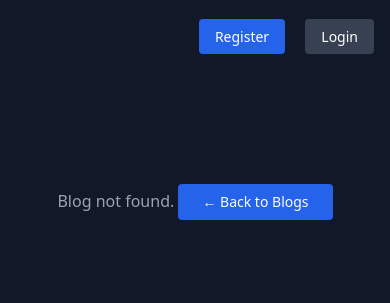
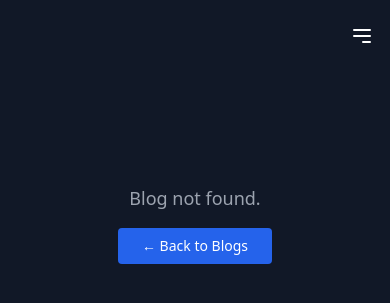
Before and after one commit to shahnawazgull/blogify, a Django app: page /comments/5 in a window 390 px wide. Shown: the top 303 px of the page. Run offline with Django 5.2, Linux system fonts and the light colour scheme; some libraries are stand-ins or nearby versions.

Commit message:
responsiveness

```diff
--- a/home/templates/header.html
+++ b/home/templates/header.html
@@ -9,10 +9,10 @@
     <link rel="icon" href="https://cdn-icons-png.flaticon.com/512/2965/2965567.png" type="image/png">
 </head>
 
-<body class="bg-gray-900 text-white min-h-screen">
+<body class="bg-gray-900 text-white min-h-screen flex flex-col">
     <!-- Header -->
-    <header class="flex justify-between items-center px-4 md:px-10 py-6 mb-8">
-        <h1 class="text-3xl font-bold">
+    <header class="flex justify-between items-center px-4 sm:px-6 md:px-10 py-6 mb-8">
+        <h1 class="text-2xl sm:text-3xl md:text-4xl font-bold">
             {% if is_landing %}
             {% if user.is_authenticated %}
             <a href="{% url 'landing' %}">Welcome <span class="text-blue-400">{{ user.first_name }}</span></a>
@@ -20,38 +20,59 @@
             <a href="{% url 'landing' %}">Welcome to <span class="text-blue-400">Blogify</span></a>
             {% endif %}
             {% elif user.is_authenticated %}
-            {% if is_upload%}
+            {% if is_upload %}
             <a href="{% url 'landing' %}">Upload a New <span class="text-blue-400">Blog</span></a>
             {% else %}
             <a href="{% url 'landing' %}">Welcome <span class="text-blue-400">{{user.first_name}}</span></a>
             {% endif %}
             {% endif %}
         </h1>
-        <div class="space-x-4">
+        <!-- Hamburger Icon for Mobile -->
+        <button id="hamburger" class="sm:hidden text-white focus:outline-none">
+            <svg class="w-6 h-6" fill="none" stroke="currentColor" viewBox="0 0 24 24"
+                xmlns="http://www.w3.org/2000/svg">
+                <path stroke-linecap="round" stroke-linejoin="round" stroke-width="2" d="M4 6h16M4 12h16m-7 6h7"></path>
+            </svg>
+        </button>
+        <!-- Navigation Menu -->
+        <div id="nav-menu"
+            class="hidden sm:flex sm:items-center sm:gap-4 flex-col sm:flex-row absolute sm:static top-16 left-0 w-full sm:w-auto bg-gray-900 sm:bg-transparent p-4 sm:p-0 transition-all duration-300">
             {% if user.is_authenticated %}
             {% if is_upload or is_update %}
-            <a href="{% url 'landing' %}" class="text-sm bg-gray-700 hover:bg-gray-600 px-4 py-2 rounded">← Back to
+            <a href="{% url 'landing' %}"
+                class="text-sm bg-gray-700 hover:bg-gray-600 px-4 py-2 rounded transition-colors duration-200">← Back to
                 Home</a>
             {% else %}
             <a href="{% url 'upload_blogs' %}"
-                class="bg-blue-600 hover:bg-blue-700 text-white px-4 py-2 rounded text-sm">+ Upload Blog</a>
-            {% endif%}
+                class="bg-blue-600 hover:bg-blue-700 text-white px-4 py-2 rounded text-sm transition-colors duration-200">+
+                Upload Blog</a>
+            {% endif %}
             <a href="{% url 'user_logout' %}" onclick="return confirm('Are you sure you want to log out?');"
-                class="bg-gray-700 hover:bg-gray-600 text-white px-4 py-2 rounded text-sm">Logout</a>
+                class="bg-gray-700 hover:bg-gray-600 text-white px-4 py-2 rounded text-sm transition-colors duration-200">Logout</a>
             {% else %}
             <a href="{% url 'register' %}"
-                class="bg-blue-600 hover:bg-blue-700 text-white px-4 py-2 rounded text-sm">Register</a>
+                class="bg-blue-600 hover:bg-blue-700 text-white px-4 py-2 rounded text-sm transition-colors duration-200">Register</a>
             <a href="{% url 'login' %}"
-                class="bg-gray-700 hover:bg-gray-600 text-white px-4 py-2 rounded text-sm">Login</a>
+                class="bg-gray-700 hover:bg-gray-600 text-white px-4 py-2 rounded text-sm transition-colors duration-200">Login</a>
             {% endif %}
         </div>
     </header>
 
     <!-- Main content -->
-    <main class="px-4 md:px-10">
+    <main>
         {% block content %}
         {% endblock %}
     </main>
+
+    <!-- JavaScript for Hamburger Menu Toggle -->
+    <script>
+        const hamburger = document.getElementById('hamburger');
+        const navMenu = document.getElementById('nav-menu');
+
+        hamburger.addEventListener('click', () => {
+            navMenu.classList.toggle('hidden');
+        });
+    </script>
 </body>
 
 </html>
--- a/home/templates/viewBlog.html
+++ b/home/templates/viewBlog.html
@@ -1,107 +1,110 @@
 {% include "header.html" %}
 
 <body class="bg-gray-900 text-white min-h-screen">
-  <!-- Blog Content -->
   {% if blog %}
+  <!-- Blog Image -->
   <div class="w-full">
     {% if blog.file %}
-    <img src="{{ blog.file.url }}" alt="Blog Image" class="w-full h-[500px] object-cover">
+    <img src="{{ blog.file.url }}" alt="Blog Image" class="w-full max-h-[500px] object-cover">
     {% else %}
     <img src="https://via.placeholder.com/1200x500?text=No+Image" alt="Placeholder"
-      class="w-full h-[500px] object-cover">
+      class="w-full max-h-[500px] object-cover">
     {% endif %}
   </div>
 
-  <main class="w-full px-4 md:px-20 py-10">
-    <h2 class="text-4xl font-bold text-blue-300 mb-6">{{ blog.title }}</h2>
+  <!-- Blog Content -->
+  <main class="w-full px-4 sm:px-6 md:px-12 lg:px-24 xl:px-32 py-10 max-w-screen-2xl mx-auto">
+    <h2 class="text-3xl sm:text-4xl font-bold text-blue-300 mb-6">{{ blog.title }}</h2>
 
-    <p class="text-lg text-gray-200 leading-relaxed mb-10 whitespace-pre-line">
+    <p class="text-base sm:text-lg text-gray-200 leading-relaxed mb-10 whitespace-pre-line">
       {{ blog.desc }}
     </p>
 
-    <div class="text-sm text-gray-400 mb-10">
-      <p>Author: <span class="text-white">{{ blog.author }}</span></p>
+    <div class="text-sm text-gray-400 mb-10 space-y-1">
+      <p>Author: <span class="text-white font-medium">{{ blog.author }}</span></p>
       <p>Published: <span class="text-white">{{ blog.published }}</span></p>
     </div>
 
     <a href="{% url 'landing' %}"
-      class="inline-block bg-blue-600 hover:bg-blue-700 text-white px-6 py-2 rounded text-sm">
+      class="inline-block bg-blue-600 hover:bg-blue-700 transition-colors duration-200 text-white px-5 py-2 rounded text-sm font-medium">
       ← Back to Blogs
     </a>
 
     <!-- Comments Section -->
-    <section class="mt-12">
-      <h3 class="text-xl font-bold uppercase border-b border-gray-600 pb-2 mb-6">Comments</h3>
+    <section class="mt-14">
+      <h3 class="text-xl sm:text-2xl font-bold uppercase border-b border-gray-600 pb-2 mb-6">Comments</h3>
       <form class="space-y-6" method="post" action="{% url 'comments' blog.id %}">
         {% csrf_token %}
-        <div class="flex flex-col md:flex-row md:space-x-6">
-          <div class="flex-1">
-            <input type="text" name="name" placeholder="Name (required)"
-              class="w-full p-3 bg-gray-800 text-gray-200 border border-gray-700 rounded focus:outline-none focus:border-blue-500"
-              required />
-          </div>
-          <div class="flex-1 mt-6 md:mt-0">
-            <input type="email" name="email" placeholder="Email (required)"
-              class="w-full p-3 bg-gray-800 text-gray-200 border border-gray-700 rounded focus:outline-none focus:border-blue-500"
-              required />
-          </div>
+        <div class="flex flex-col md:flex-row gap-6">
+          <input type="text" name="name" placeholder="Name (required)"
+            class="flex-1 p-3 bg-gray-800 text-gray-200 border border-gray-700 rounded focus:outline-none focus:ring-2 focus:ring-blue-500"
+            required />
+          <input type="email" name="email" placeholder="Email (required)"
+            class="flex-1 p-3 bg-gray-800 text-gray-200 border border-gray-700 rounded focus:outline-none focus:ring-2 focus:ring-blue-500"
+            required />
         </div>
-        <div>
-          <textarea name="comments" placeholder="Write your comment here (related to the blog)" rows="5"
-            class="w-full p-3 bg-gray-800 text-gray-200 border border-gray-700 rounded focus:outline-none focus:border-blue-500"
-            required></textarea>
-        </div>
-        <div>
-          <button type="submit" class="w-full bg-gray-700 hover:bg-gray-600 text-white p-3 rounded">Post
-            comment</button>
-        </div>
-        <p class="text-sm text-gray-400">Comments are moderated and generally will be posted if they are on-topic and
-          not abusive. For more information, please see our <a href="#" class="text-blue-400 underline">Comments FAQ</a>
+
+        <textarea name="comments" placeholder="Write your comment here (related to the blog)" rows="5"
+          class="w-full p-3 bg-gray-800 text-gray-200 border border-gray-700 rounded focus:outline-none focus:ring-2 focus:ring-blue-500"
+          required></textarea>
+
+        <button type="submit"
+          class="w-full bg-gray-700 hover:bg-gray-600 transition-colors duration-200 text-white p-3 rounded font-semibold">
+          Post Comment
+        </button>
+
+        <p class="text-sm text-gray-400">
+          Comments are moderated and generally will be posted if they are on-topic and not abusive.
+          For more info, see our
+          <a href="#" class="text-blue-400 underline">Comments FAQ</a>
         </p>
       </form>
+
+      <!-- Toggle Opinions Button -->
       <button id="toggle-opinions" type="button"
-        class="w-60 mt-4 bg-gray-600 hover:bg-gray-500 text-white p-3 rounded">Show Opinions</button>
+        class="w-full sm:w-60 mt-8 bg-gray-600 hover:bg-gray-500 transition-colors duration-200 text-white p-3 rounded font-semibold">
+        Show Opinions
+      </button>
+
+      <!-- Opinions Section -->
       <div id="opinions-section" class="mt-6 hidden">
+        {% if opinions %}
         <div class="space-y-6">
-          <!-- Static Comment 1 -->
-          {% if opinions %}
           {% for op in opinions %}
           <div class="bg-gray-800 p-4 rounded-lg shadow-md">
-            <div class="flex items-center justify-between mb-2">
-              <p class="text-blue-400 font-semibold">{{op.name}}</p>
-              <p class="text-gray-400 text-sm">{{op.created_at}}</p>
+            <div class="flex flex-col sm:flex-row sm:items-center sm:justify-between mb-2">
+              <p class="text-blue-400 font-semibold">{{ op.name }}</p>
+              <p class="text-gray-400 text-sm">{{ op.created_at }}</p>
             </div>
-            <p class="text-gray-200">{{op.comments}}</p>
+            <p class="text-gray-200">{{ op.comments }}</p>
           </div>
           {% endfor %}
-          {% else %}
-          <p class="text-gray-200">Not Found</p>
-          {% endif %}
         </div>
+        {% else %}
+        <p class="text-gray-300">No opinions found.</p>
+        {% endif %}
       </div>
     </section>
   </main>
+
   {% else %}
-  <p class="text-center text-gray-400 py-20">Blog not found.
+  <!-- Blog Not Found -->
+  <div class="text-center text-gray-400 py-20 px-4">
+    <p class="mb-4 text-lg">Blog not found.</p>
     <a href="{% url 'landing' %}"
       class="inline-block bg-blue-600 hover:bg-blue-700 text-white px-6 py-2 rounded text-sm">
       ← Back to Blogs
     </a>
-  </p>
+  </div>
   {% endif %}
 
   <script>
     const toggleButton = document.getElementById('toggle-opinions');
     const opinionsSection = document.getElementById('opinions-section');
 
-    toggleButton.addEventListener('click', () => {
-      if (opinionsSection.classList.contains('hidden')) {
-        opinionsSection.classList.remove('hidden');
-        toggleButton.textContent = 'Hide Opinions';
-      } else {
-        opinionsSection.classList.add('hidden');
-        toggleButton.textContent = 'Show Opinions';
-      }
+    toggleButton?.addEventListener('click', () => {
+      opinionsSection.classList.toggle('hidden');
+      toggleButton.textContent = opinionsSection.classList.contains('hidden') ? 'Show Opinions' : 'Hide Opinions';
     });
   </script>
 
```
Also changed, not shown: home/templates/landing.html (+8 -12 lines), home/templates/updateBlog.html (+10 -16 lines), home/templates/uploadBlog.html (+4 -11 lines), db.sqlite3, media/uploads/apple.webp (added).
